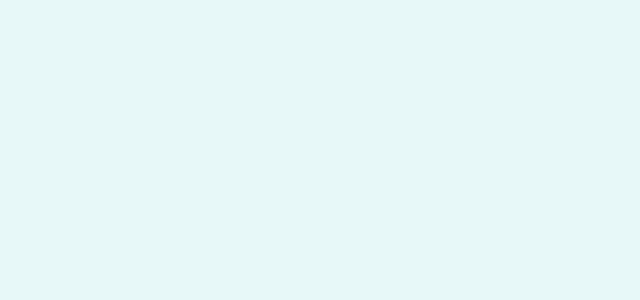
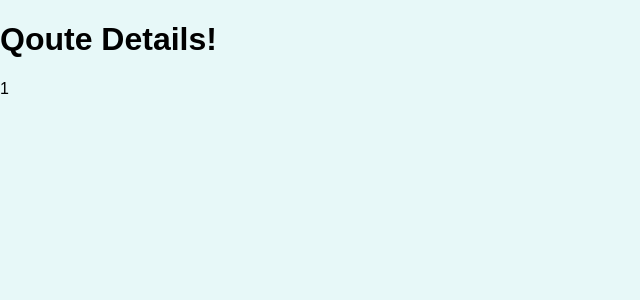
Before and after one commit to ShajadulGH/quotes-app, a React (Create React App) app: page /qoutes/1 in a window 1280 px wide. Shown: the top 300 px of the page, without its empty margins (0-640 px from the left). Built offline with nearby package versions, Linux system fonts and the light colour scheme.

Commit message:
Feat: Route, Redirect and extract Params

```diff
--- a/src/App.js
+++ b/src/App.js
@@ -1,8 +1,26 @@
+import { Fragment } from "react";
+import { Route, Switch, Redirect } from "react-router-dom";
+import AllQoutes from "./pages/AllQoutes";
+import NewQoutes from "./pages/NewQoutes";
+import QouteDetails from "./pages/QouteDetails";
 function App() {
   return (
-    <div>
-
-    </div>
+    <Fragment>
+      <Switch>
+        <Route path="/" exact>
+          <Redirect to="/qoutes" />
+        </Route>
+        <Route path="/qoutes" exact>
+          <AllQoutes />
+        </Route>
+        <Route path="/qoutes/:qouteID">
+          <QouteDetails />
+        </Route>
+        <Route path="/new-qoutes">
+          <NewQoutes />
+        </Route>
+      </Switch>
+    </Fragment>
   );
 }
 
--- a/src/index.js
+++ b/src/index.js
@@ -1,7 +1,11 @@
-import ReactDOM from 'react-dom/client';
+import ReactDOM from "react-dom/client";
+import { BrowserRouter } from "react-router-dom";
+import "./index.css";
+import App from "./App";
 
-import './index.css';
-import App from './App';
-
-const root = ReactDOM.createRoot(document.getElementById('root'));
-root.render(<App />);
+const root = ReactDOM.createRoot(document.getElementById("root"));
+root.render(
+  <BrowserRouter>
+    <App />
+  </BrowserRouter>
+);
--- /dev/null
+++ b/src/pages/AllQoutes.js
@@ -0,0 +1,4 @@
+const AllQoutes = () => {
+  return <h1>All Qoutes!</h1>;
+};
+export default AllQoutes;
--- /dev/null
+++ b/src/pages/NewQoutes.js
@@ -0,0 +1,4 @@
+const NewQoutes = () => {
+  return <p>New Qoutes!</p>;
+};
+export default NewQoutes;
--- /dev/null
+++ b/src/pages/QouteDetails.js
@@ -0,0 +1,12 @@
+import { Fragment } from "react";
+import { useParams } from "react-router-dom";
+const QouteDetails = () => {
+  const params = useParams();
+  return (
+    <Fragment>
+      <h1>Qoute Details!</h1>
+      <p>{params.qouteID}</p>
+    </Fragment>
+  );
+};
+export default QouteDetails;
```
